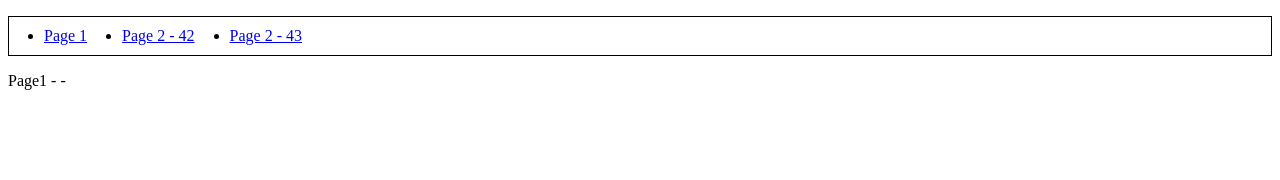
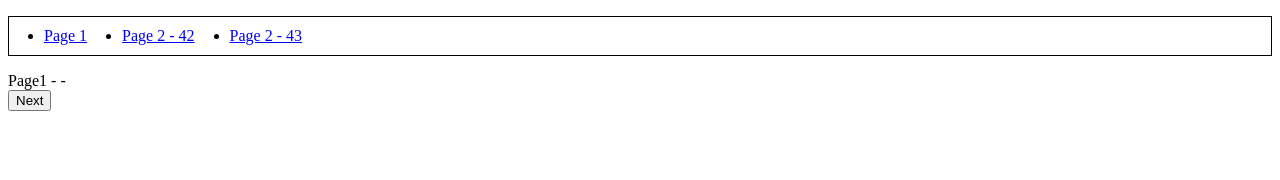
Before and after one commit to HristoKolev/react-router-workshop, a React (Create React App) app: page /page1 in a window 1280 px wide. Shown: the top 180 px of the page. Built offline with nearby package versions, Linux system fonts and the light colour scheme.

Commit message:
6-navigate-programmatically

```diff
--- a/src/pages/Page1.tsx
+++ b/src/pages/Page1.tsx
@@ -1,11 +1,23 @@
 import { useSearchParams } from 'react-router-dom';
+import { useCallback } from 'react';
 
 export const Page1 = (): JSX.Element => {
-  let [searchParams] = useSearchParams();
+  let [searchParams, setSearchParams] = useSearchParams();
+
+  const handleOnNextClick = useCallback(() => {
+    setSearchParams(
+      `from=${Number(searchParams.get('from')) + 10}&to=${
+        Number(searchParams.get('to')) + 10
+      }`
+    );
+  }, [searchParams, setSearchParams]);
 
   return (
     <div>
       Page1 - {searchParams.get('from')} - {searchParams.get('to')}
+      <div>
+        <button onClick={handleOnNextClick}>Next</button>
+      </div>
     </div>
   );
 };
```
Also changed, not shown: 1 other file (tests, documents, lock files or other folders).
